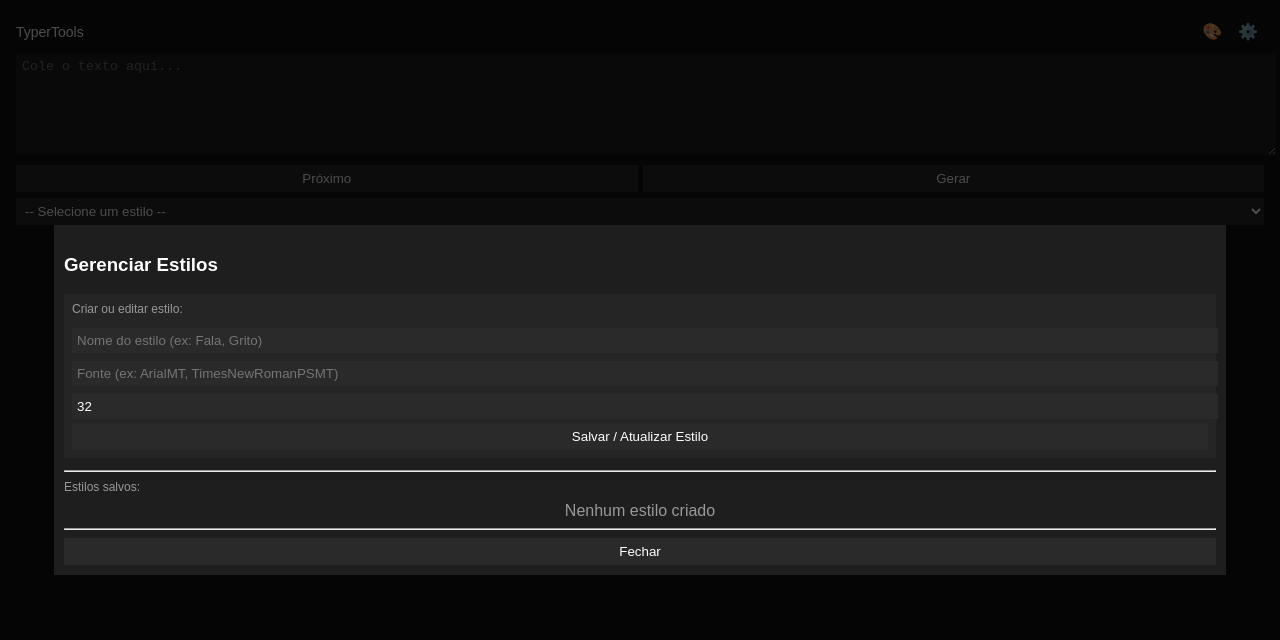
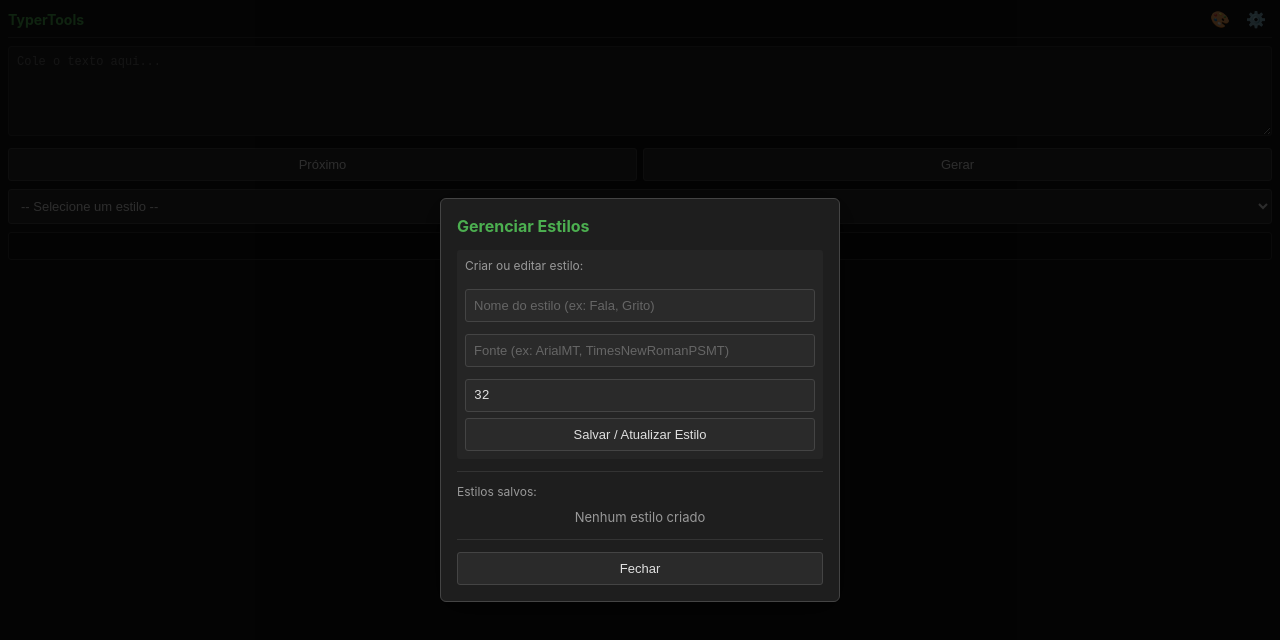
Before and after one commit to camumilaa/typertools, a plain HTML site: page index.html in a window 1280 px wide. Both pictures are taken after a click on the button "Abrir gerenciador de estilos". Drawn offline with Linux system fonts and the light colour scheme.

Commit message:
Update style.css

```diff
--- a/style.css
+++ b/style.css
@@ -1,114 +1,343 @@
-body {
-  background:#121212;
-  color:white;
-  font-family:sans-serif;
-  padding:8px;
+* {
+  box-sizing: border-box;
 }
 
-/* topo */
+body {
+  background: #121212;
+  color: #e0e0e0;
+  font-family: -apple-system, BlinkMacSystemFont, "Segoe UI", Roboto, "Helvetica Neue", Arial, sans-serif;
+  padding: 8px;
+  margin: 0;
+  font-size: 13px;
+  line-height: 1.4;
+}
+
+/* ===== TOPBAR ===== */
 #topbar {
-  display:flex;
-  justify-content:space-between;
-  align-items:center;
-  margin-bottom:6px;
-  font-size:14px;
+  display: flex;
+  justify-content: space-between;
+  align-items: center;
+  margin-bottom: 8px;
+  font-size: 14px;
+  font-weight: 600;
+  padding-bottom: 6px;
+  border-bottom: 1px solid #333;
+}
+
+#topbar span {
+  color: #4caf50;
+  font-weight: 700;
+}
+
+#topbar div {
+  display: flex;
+  gap: 4px;
 }
 
 #topbar button {
-  background:none;
-  border:none;
-  color:white;
-  font-size:16px;
-  cursor:pointer;
+  background: none;
+  border: none;
+  color: #e0e0e0;
+  font-size: 16px;
+  cursor: pointer;
+  padding: 2px 6px;
+  border-radius: 3px;
+  transition: all 0.2s ease;
 }
 
-/* textarea */
-textarea {
-  width:100%;
-  height:90px;
-  background:#1e1e1e;
-  color:white;
-  border:none;
-  padding:6px;
-  margin-bottom:6px;
+#topbar button:hover {
+  background: #2a2a2a;
+  color: #4caf50;
 }
 
-/* botões */
-#controls {
-  display:flex;
-  gap:5px;
-  margin-bottom:6px;
+/* ===== TEXTAREA ===== */
+textarea {
+  width: 100%;
+  height: 90px;
+  background: #1e1e1e;
+  color: #e0e0e0;
+  border: 1px solid #333;
+  border-radius: 3px;
+  padding: 8px;
+  margin-bottom: 8px;
+  font-family: "Courier New", monospace;
+  font-size: 12px;
+  resize: vertical;
+  transition: border-color 0.2s ease;
 }
 
+textarea:focus {
+  outline: none;
+  border-color: #4caf50;
+  background: #252525;
+}
+
+textarea::placeholder {
+  color: #666;
+}
+
+/* ===== CONTROLES ===== */
+#controls {
+  display: flex;
+  gap: 6px;
+  margin-bottom: 8px;
+}
+
+#controls button {
+  flex: 1;
+}
+
+/* ===== BOTÕES GERAIS ===== */
 button {
-  flex:1;
-  padding:6px;
-  background:#2a2a2a;
-  border:none;
-  color:white;
-  cursor:pointer;
+  padding: 8px 12px;
+  background: #2a2a2a;
+  border: 1px solid #444;
+  color: #e0e0e0;
+  cursor: pointer;
+  border-radius: 3px;
+  font-size: 13px;
+  font-weight: 500;
+  transition: all 0.2s ease;
 }
 
 button:hover {
-  background:#3a3a3a;
+  background: #3a3a3a;
+  border-color: #555;
+  color: #fff;
 }
 
-/* preview */
+button:active {
+  background: #4a4a4a;
+}
+
+button:disabled {
+  opacity: 0.5;
+  cursor: not-allowed;
+}
+
+/* ===== BOTÕES PEQUENOS ===== */
+.btn-small {
+  padding: 4px 8px;
+  font-size: 12px;
+  flex: none;
+  display: inline-block;
+  margin-right: 4px;
+  margin-top: 4px;
+}
+
+.btn-danger {
+  border-color: #d32f2f;
+  color: #ff6b6b;
+}
+
+.btn-danger:hover {
+  background: #d32f2f;
+  color: white;
+}
+
+/* ===== SELECT ===== */
+select {
+  width: 100%;
+  margin-bottom: 8px;
+  padding: 8px;
+  background: #2a2a2a;
+  color: #e0e0e0;
+  border: 1px solid #444;
+  border-radius: 3px;
+  font-size: 13px;
+  cursor: pointer;
+  transition: border-color 0.2s ease;
+}
+
+select:focus {
+  outline: none;
+  border-color: #4caf50;
+}
+
+select option {
+  background: #1e1e1e;
+  color: #e0e0e0;
+}
+
+/* ===== PREVIEW ===== */
 #preview {
-  max-height:200px;
-  overflow:auto;
+  max-height: 200px;
+  overflow-y: auto;
+  overflow-x: hidden;
+  margin-bottom: 8px;
+  border: 1px solid #333;
+  border-radius: 3px;
+  padding: 4px;
+  background: #0d0d0d;
+}
+
+#preview::-webkit-scrollbar {
+  width: 6px;
+}
+
+#preview::-webkit-scrollbar-track {
+  background: #1e1e1e;
+}
+
+#preview::-webkit-scrollbar-thumb {
+  background: #444;
+  border-radius: 3px;
+}
+
+#preview::-webkit-scrollbar-thumb:hover {
+  background: #555;
 }
 
 .item {
-  background:#1e1e1e;
-  padding:5px;
-  margin:3px 0;
-  border-left:3px solid #4caf50;
-  font-size:13px;
+  background: #1e1e1e;
+  padding: 6px 8px;
+  margin: 2px 0;
+  border-left: 3px solid #4caf50;
+  font-size: 12px;
+  border-radius: 2px;
+  cursor: pointer;
+  transition: all 0.2s ease;
+  word-break: break-word;
+}
+
+.item:hover {
+  background: #252525;
+  border-left-color: #66bb6a;
 }
 
 .active {
-  border-left:3px solid #2196f3;
+  border-left: 3px solid #2196f3;
+  background: #1a2a3a;
+  color: #64b5f6;
+  font-weight: 500;
 }
 
-/* select */
-select {
-  width:100%;
-  margin-bottom:6px;
-  background:#2a2a2a;
-  color:white;
-  border:none;
-  padding:5px;
+/* ===== MODAL ===== */
+.modal {
+  position: fixed;
+  top: 0;
+  left: 0;
+  width: 100%;
+  height: 100%;
+  background: rgba(0, 0, 0, 0.8);
+  display: flex;
+  justify-content: center;
+  align-items: center;
+  z-index: 1000;
+  animation: fadeIn 0.2s ease;
 }
 
-/* modal */
-.modal {
-  position:fixed;
-  top:0;
-  left:0;
-  width:100%;
-  height:100%;
-  background:rgba(0,0,0,0.7);
-  display:flex;
-  justify-content:center;
-  align-items:center;
+@keyframes fadeIn {
+  from {
+    opacity: 0;
+  }
+  to {
+    opacity: 1;
+  }
 }
 
 .modal-content {
-  background:#1e1e1e;
-  padding:10px;
-  width:90%;
+  background: #1e1e1e;
+  padding: 16px;
+  width: 90%;
+  max-width: 400px;
+  border: 1px solid #444;
+  border-radius: 6px;
+  max-height: 90vh;
+  overflow-y: auto;
+  box-shadow: 0 8px 32px rgba(0, 0, 0, 0.5);
 }
 
-input {
-  width:100%;
-  margin:4px 0;
-  padding:5px;
-  background:#2a2a2a;
-  border:none;
-  color:white;
+.modal-content h3 {
+  margin: 0 0 12px 0;
+  color: #4caf50;
+  font-size: 16px;
 }
 
+.modal-content hr {
+  border: none;
+  border-top: 1px solid #333;
+  margin: 12px 0;
+}
+
+/* ===== INPUTS ===== */
+input {
+  width: 100%;
+  margin: 6px 0;
+  padding: 8px;
+  background: #2a2a2a;
+  border: 1px solid #444;
+  color: #e0e0e0;
+  border-radius: 3px;
+  font-size: 13px;
+  transition: border-color 0.2s ease;
+}
+
+input:focus {
+  outline: none;
+  border-color: #4caf50;
+  background: #252525;
+}
+
+input::placeholder {
+  color: #666;
+}
+
+input[type="number"] {
+  font-family: "Courier New", monospace;
+}
+
+/* ===== HIDDEN ===== */
 .hidden {
-  display:none;
+  display: none !important;
 }
+
+/* ===== SCROLLBAR GLOBAL ===== */
+::-webkit-scrollbar {
+  width: 6px;
+  height: 6px;
+}
+
+::-webkit-scrollbar-track {
+  background: #1e1e1e;
+}
+
+::-webkit-scrollbar-thumb {
+  background: #444;
+  border-radius: 3px;
+}
+
+::-webkit-scrollbar-thumb:hover {
+  background: #555;
+}
+
+/* ===== RESPONSIVIDADE ===== */
+@media (max-width: 480px) {
+  body {
+    padding: 6px;
+  }
+
+  #topbar {
+    font-size: 12px;
+  }
+
+  textarea {
+    height: 70px;
+    font-size: 11px;
+  }
+
+  .modal-content {
+    width: 95%;
+    padding: 12px;
+  }
+
+  button {
+    padding: 6px 10px;
+    font-size: 12px;
+  }
+
+  .btn-small {
+    padding: 3px 6px;
+    font-size: 11px;
+  }
+}
```
